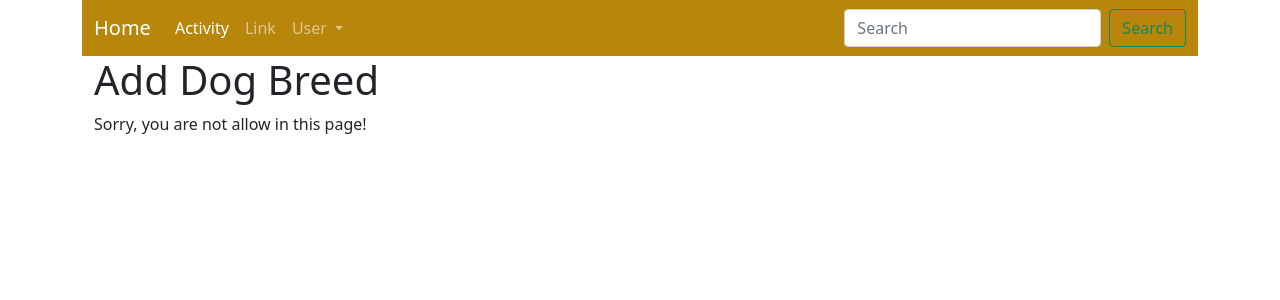
After one commit to choy30/Assignment_7427, a Django app: page /add_breed in a window 1280 px wide. The commit adds this page. Shown: the top 300 px of the page. Run offline with Django 3.2, Linux system fonts and the light colour scheme.

Commit message:
create dog breed and fix user id

```diff
--- a/blog/admin.py
+++ b/blog/admin.py
@@ -1,7 +1,8 @@
 from django.contrib import admin
 
 # Register your models here.
-from blog.models import Dog, Activity
+from blog.models import Dog, Activity, Breed
 
 admin.site.register(Dog)
 admin.site.register(Activity)
+admin.site.register(Breed)
--- a/blog/models.py
+++ b/blog/models.py
@@ -4,6 +4,12 @@ from django.db import models
 # Create your models here.
 from django.urls import reverse
 
+class Breed(models.Model):
+    name = models.CharField(max_length=150)
+    def __str__(self):
+        return self.name
+    def get_absolute_url(self):
+        return reverse('breed-detail')
 
 class Dog(models.Model):
     name = models.CharField(max_length=100)
@@ -12,6 +18,7 @@ class Dog(models.Model):
     image = models.ImageField(null=True, blank=True, upload_to="images/")
     description = models.TextField()
     owner = models.ForeignKey(User, on_delete=models.CASCADE)
+    breed = models.CharField(max_length=150, default='Unknown')
     def __str__(self):
         return self.name + ' : ' + str(self.owner)
     def get_absolute_url(self):
--- a/blog/templates/activity/create_activity.html
+++ b/blog/templates/activity/create_activity.html
@@ -10,4 +10,10 @@
         <button class="btn btn-secondary">Create</button>
     <a href="{% url 'home' %}" class="btn btn-secondary">Back</a>
     </form>
+    <script>
+        window.onload = function(){
+            var dogOwner = "{{ user.id }}";
+            document.getElementById('input').value = dogOwner;
+        }
+    </script>
 {% endblock %}
--- a/blog/templates/add_dog.html
+++ b/blog/templates/add_dog.html
@@ -10,4 +10,10 @@
         <button class="btn btn-secondary">Add</button>
     <a href="{% url 'home' %}" class="btn btn-secondary">Back</a>
     </form>
+    <script>
+    window.onload = function(){
+        var dogOwner = "{{ user.id }}";
+        document.getElementById('input').value = dogOwner;
+    }
+    </script>
 {% endblock %}
--- a/blog/templates/base.html
+++ b/blog/templates/base.html
@@ -48,6 +48,13 @@
               {% endif %}
           </ul>
         </li>
+          {% if user.is_authenticated %}
+                {% if user.id == 1 %}
+              <li class="nav-item">
+                <a class="nav-link" href="{% url 'breed-detail' %}">Breed</a>
+              </li>
+                {% endif %}
+          {% endif %}
       </ul>
       <form class="d-flex">
         <input class="form-control me-2" type="search" placeholder="Search" aria-label="Search">
--- /dev/null
+++ b/blog/templates/breed/add_breed.html
@@ -0,0 +1,19 @@
+{% extends 'base.html' %}
+{% block title %}
+    Add Breed
+{% endblock %}
+{% block content %}
+    <h1>Add Dog Breed</h1>
+    {% if user.is_authenticated %}
+        {% if user.id == 1 %}
+        <form method="post">
+            {% csrf_token %}
+            {{ form.as_p }}
+            <button class="btn btn-secondary">Add</button>
+        <a href="{% url 'home' %}" class="btn btn-secondary">Back</a>
+        </form>
+        {% endif %}
+    {% else %}
+        <p>Sorry, you are not allow in this page!</p>
+    {% endif %}
+{% endblock %}
--- a/blog/templates/dog_detail.html
+++ b/blog/templates/dog_detail.html
@@ -5,7 +5,7 @@
 {% block content %}
     <h1>{{ dog.name }}</h1>
     <img src="{{ dog.image.url }}" style="width: 20%; height: 20%">
-    <div>Owner: {{ dog.owner }}<br>Weight: {{ dog.weight }}
+    <div>Owner: {{ dog.owner }}<br>Breed: {{ dog.breed }}<br>Weight: {{ dog.weight }}
         <br>Date of Birth: {{ dog.dob }}<br>Description: {{ dog.description }}</div>
     {% if user.is_authenticated %}
         {% if user.id == dog.owner.id %}
--- a/blog/templates/home.html
+++ b/blog/templates/home.html
@@ -10,6 +10,7 @@
             <img class="card-img-top" src="{{ dog.image.url }}" style="width: 15rem; height: 10rem">
             <div class="card-body">
                 <h3>{{ dog.name }}</h3>
+                {{ dog.breed }}<br>
                 <a href="{% url 'dog-detail' dog.pk%}">Details</a>
             </div>
         </div>
--- a/blog/urls.py
+++ b/blog/urls.py
@@ -4,7 +4,7 @@ from django.conf.urls.static import static
 from django.urls import path
 
 from blog.views import HomePage, DogDetail, AddDog, UpdateDog, DeleteDog, ActivityDetail, CreateActivity, \
-    UpdateActivity, DeleteActivity, ActivityPage
+    UpdateActivity, DeleteActivity, ActivityPage, AddBreed, UpdateBreed, DeleteBreed, BreedDetail
 
 urlpatterns = [
     path('', HomePage.as_view(), name="home"),
@@ -12,6 +12,10 @@ urlpatterns = [
     path('add_dog/', AddDog.as_view(), name='add-dog'),
     path('dog/update/<int:pk>', UpdateDog.as_view(), name='update-dog'),
     path('dog/delete/<int:pk>', DeleteDog.as_view(), name='delete-dog'),
+    path('breed/', BreedDetail.as_view(), name="breed-detail"),
+    path('add_breed', AddBreed.as_view(), name='add-breed'),
+    path('breed/update/<int:pk>', UpdateBreed.as_view(), name='update-breed'),
+    path('breed/delete/<int:pk>', DeleteBreed.as_view(), name='delete-breed'),
     path('activity', ActivityPage.as_view(), name='activity'),
     path('activity/<int:pk>', ActivityDetail.as_view(), name='activity-detail'),
     path('create_activity/', CreateActivity.as_view(), name='create-activity'),
--- a/blog/views.py
+++ b/blog/views.py
@@ -5,7 +5,7 @@ from django.urls import reverse_lazy
 from django.views.generic import ListView, DetailView, CreateView, UpdateView, DeleteView
 
 from blog.forms import DogForm, UpdateDogForm, ActivityForm, UpdateActivityForm
-from blog.models import Dog, Activity
+from blog.models import Dog, Activity, Breed
 
 
 class HomePage(ListView):
@@ -26,6 +26,21 @@ class DeleteDog(DeleteView):
     model = Dog
     template_name = 'delete_dog.html'
     success_url = reverse_lazy('home')
+class BreedDetail(ListView):
+    model = Breed
+    template_name = 'breed/breed_details.html'
+class AddBreed(CreateView):
+    model = Breed
+    template_name = 'breed/add_breed.html'
+    fields = ['name']
+class UpdateBreed(UpdateView):
+    model = Breed
+    template_name = 'breed/update_breed.html'
+    fields = '__all__'
+class DeleteBreed(DeleteView):
+    model = Breed
+    template_name = 'breed/delete_breed.html'
+    success_url = reverse_lazy('home')
 
 class ActivityPage(ListView):
     model = Activity
```
Also changed, not shown: blog/forms.py (+8 -5 lines), blog/templates/breed/breed_details.html (added, +20 -0 lines), blog/templates/breed/delete_breed.html (added, +19 -0 lines), blog/templates/breed/update_breed.html (added, +19 -0 lines), db.sqlite3.
